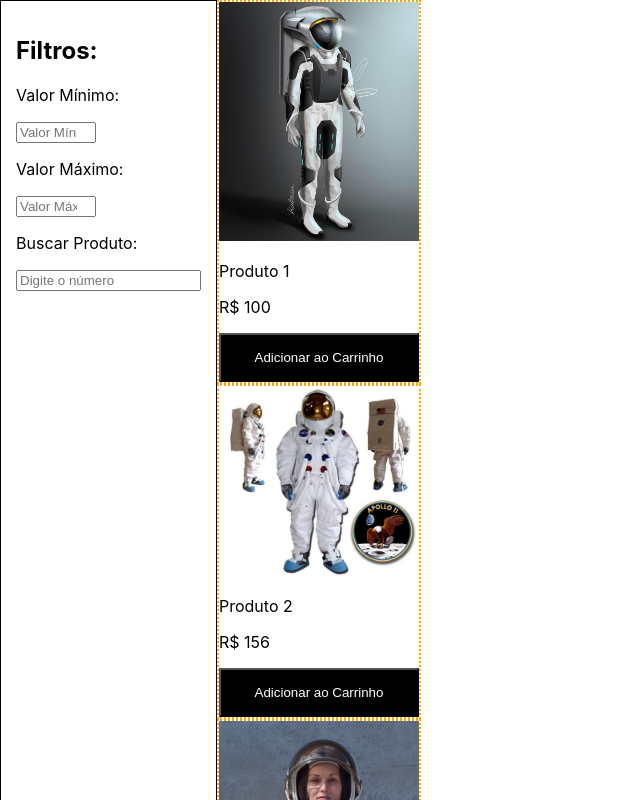
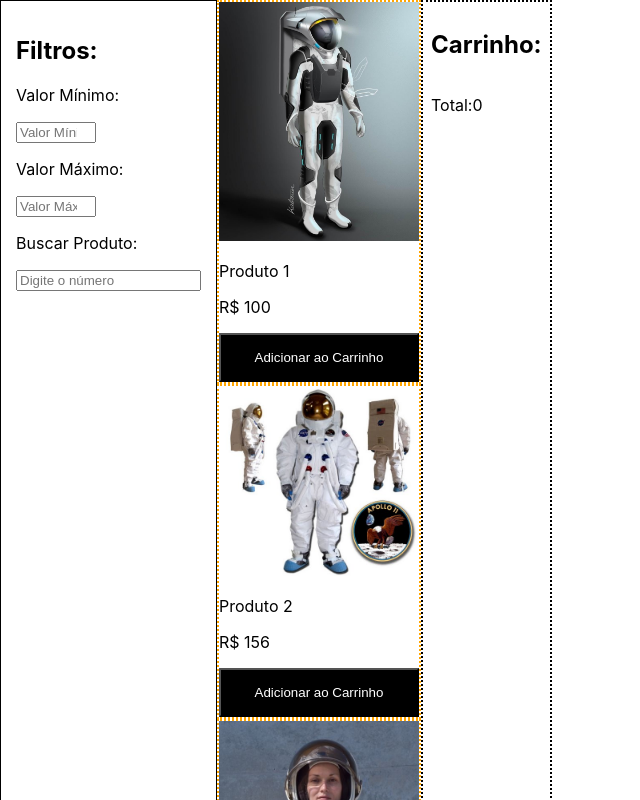
Before and after one commit to future4code/hamilton-futureECommerce3, a React (Create React App) app in the folder ecommerce3/: page / in a window 1280 px wide. Shown: the top 800 px of the page, without its empty margins (0-640 px from the left). Built offline with nearby package versions, Linux system fonts and the light colour scheme.

Commit message:
Carrinho

```diff
--- a/ecommerce3/src/App.js
+++ b/ecommerce3/src/App.js
@@ -1,6 +1,6 @@
 import React from 'react';
 
-// import Basket from './components/Basket';
+import Basket from './components/Basket';
 import Card from './components/Card';
 import Filter from './components/Filter';
 import FilterOrder from './components/FilterOrder';
@@ -15,6 +15,8 @@ import img5 from './img/5.png';
 import img6 from './img/6.png';
 import img7 from './img/7.png';
 import img8 from './img/8.jpg';
+// import icon from '../img/icon.png';
+//ícone do carrinho
 
 const ContainerAPP = styled.div`
     display: flex;
@@ -70,7 +72,9 @@ class App extends React.Component {
 
       filterMin: null,
       filterMax: Infinity,
-      filterItem: ""
+      filterItem: "",
+      arrayCarrinho:[]
+
     }
   }
 
@@ -101,8 +105,18 @@ class App extends React.Component {
   alteraItem = novoValorItem => {
     this.setState({filterItem: novoValorItem})
   }
+  // Percorrendo a lista pra equiparar com clique do usuário
+  adicionarCarrinho = (nomeProduto) => {
+    const filtraProduto = this.state.arrayProdutos.filter(elemento => {
+      return elemento.nome === nomeProduto
+    })
+    // index[0] serve para não ter bug e renderizar essa nova lista futuramente, queremos sóo objeto
+    const carrinhoCheio = [...this.state.arrayCarrinho, filtraProduto[0]]
+    this.setState({arrayCarrinho: carrinhoCheio})
+  }
 
   render() {
+    // console.log(this.state.arrayCarrinho) -> Verificu array carrinho
     return (
       <ContainerAPP>
         <Filter
@@ -128,6 +142,13 @@ class App extends React.Component {
           alteraItem={this.alteraItem}
           //props do valor do filtro item
           filterItem={this.state.filterItem}
+          //props da função adicionar produtos ao carrinho
+          adicionarCarrinho={this.adicionarCarrinho}
+        />
+        <Basket
+         //props do array com produtos adicionados pelo usuário
+        arrayCarrinho={this.state.arrayCarrinho}
+
         />
       </ContainerAPP>
     );
--- a/ecommerce3/src/components/Basket.js
+++ b/ecommerce3/src/components/Basket.js
@@ -0,0 +1,44 @@
+import React from 'react';
+import styled from "styled-components";
+//Adcionei o componene Card aqui
+import Card from './Card'
+
+class Basket extends React.Component {
+    constructor(props) {
+        super(props)
+    }
+
+renderizaCarrinho = () => {
+    const arrayCarrinho=this.props.arrayCarrinho.map(elemento => {
+        return (<p>{elemento.nome}</p>)
+    })
+    return arrayCarrinho
+}
+
+renderizarTotal = () => {
+    let soma = 0;
+    const somatorio = this.props.arrayCarrinho.forEach(elemento => {
+        soma =soma + elemento.valor
+        return soma
+     });
+    return (<p>Total:{soma}</p>)
+}
+
+render() {
+    return (
+  <ContainerBasket>
+    <h2>Carrinho: </h2>
+    {this.renderizaCarrinho()}
+    {this.renderizarTotal()}
+  </ContainerBasket>
+    )
+ }
+}
+// Container Basket
+const ContainerBasket = styled.div`
+  border: 2px dotted black;
+  display:flex;
+  flex-direction: column;
+  padding: 8px
+`
+export default Basket;
--- a/ecommerce3/src/components/Card.js
+++ b/ecommerce3/src/components/Card.js
@@ -25,6 +25,10 @@ class Card extends React.Component {
     super(props)
   }
 
+ //2 Adicionei onClick
+ adicionaProduto = (nomeProduto) => {
+   this.props.adicionarCarrinhoCard(nomeProduto)
+ }
 
   render() {
     return (
@@ -33,7 +37,7 @@ class Card extends React.Component {
           <CardImagem src={this.props.fotoProduto} />
           <p>{this.props.nomeProduto}</p>
           <p>R$ {this.props.valorProduto}</p>
-          <CardButton>Adicionar ao Carrinho</CardButton>
+          <CardButton onClick = {()=> this.adicionaProduto(this.props.nomeProduto)}>Adicionar ao Carrinho</CardButton>
         </CardContainer>
       </ContainerLista>
     )
--- a/ecommerce3/src/components/Filter.js
+++ b/ecommerce3/src/components/Filter.js
@@ -62,6 +62,8 @@ export class Filter extends React.Component {
                    placeholder="Digite o número"
                 >
                 </input>
+
+
             </ComponentFilter>
         );
     }
--- a/ecommerce3/src/components/ListaProdutos.js
+++ b/ecommerce3/src/components/ListaProdutos.js
@@ -31,6 +31,8 @@ class ListaProdutos extends React.Component {
                     fotoProduto={cadaProduto.foto}
                     valorProduto={cadaProduto.valor}
                     key={index}
+                    //Adcionando a prop do Lista do Produto para o Card
+                    adicionarCarrinhoCard = {this.props.adicionarCarrinho}
                 />
             )
         })
```
Also changed, not shown: ecommerce3/src/img/icon.png (added).
